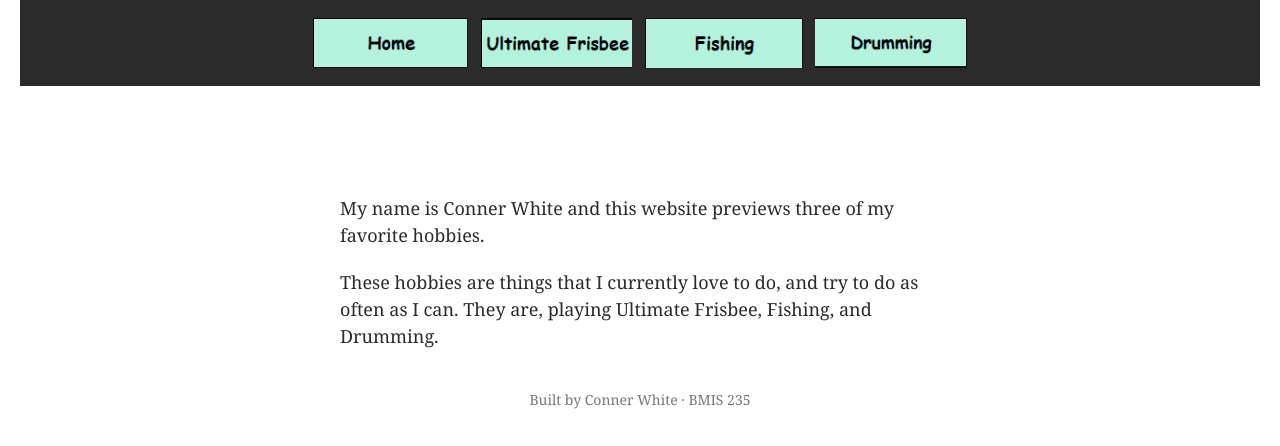
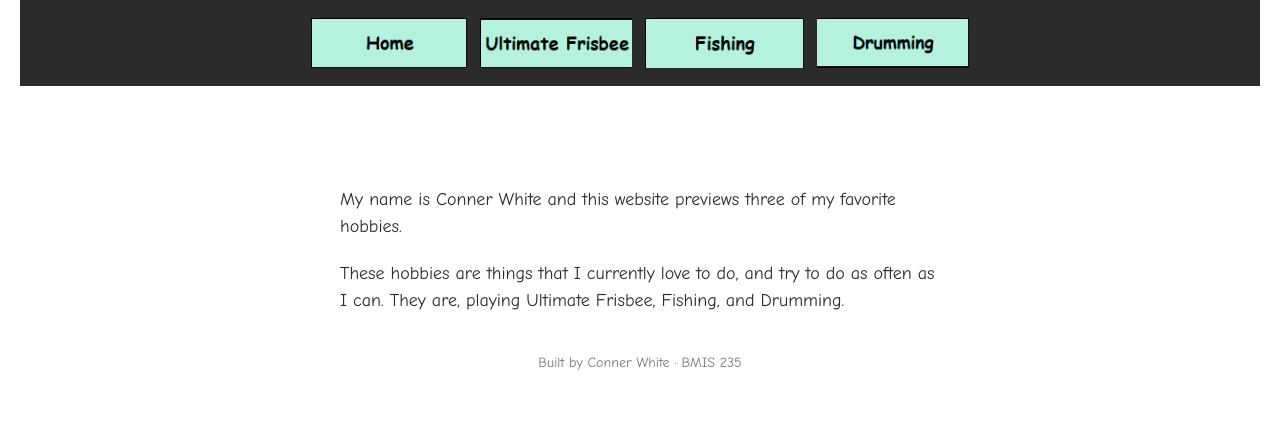
Before and after one commit to cwhite10-VOO/bmis235-html-3, a plain HTML site: page index.html in a window 1280 px wide. Drawn offline with Linux system fonts and the light colour scheme.

Commit message:
Update styles font

```diff
--- a/styles.css
+++ b/styles.css
@@ -10,7 +10,7 @@
    ===================================================================== */
 
 body {
-    font-family: Georgia, "Comic Sans MS", serif;
+    font-family: "Comic Sans MS", "Comic Sans MS", serif;
     background-color: #FFFFFF;
     color: #2b2b2b;
     margin: 0;
```
